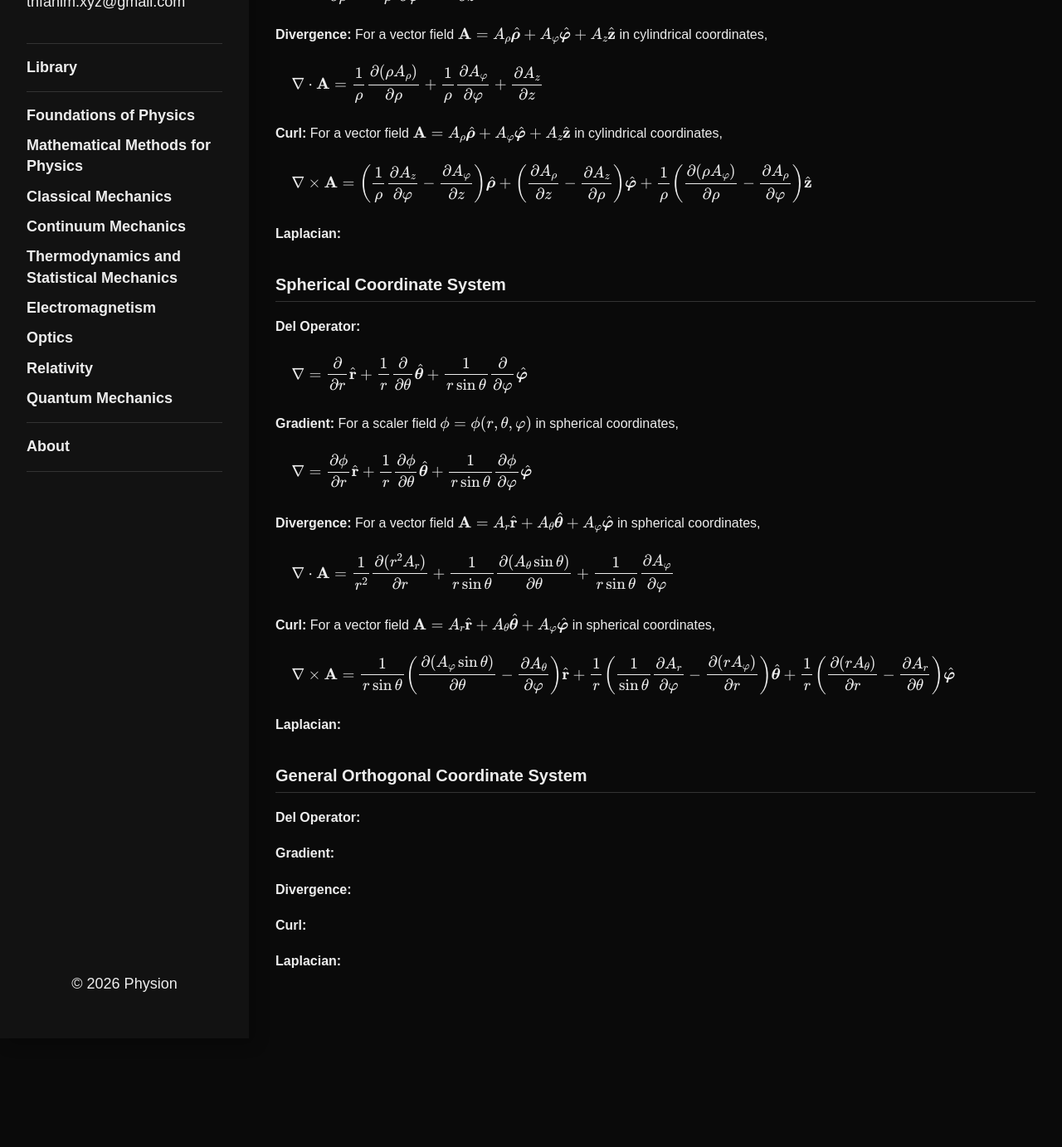
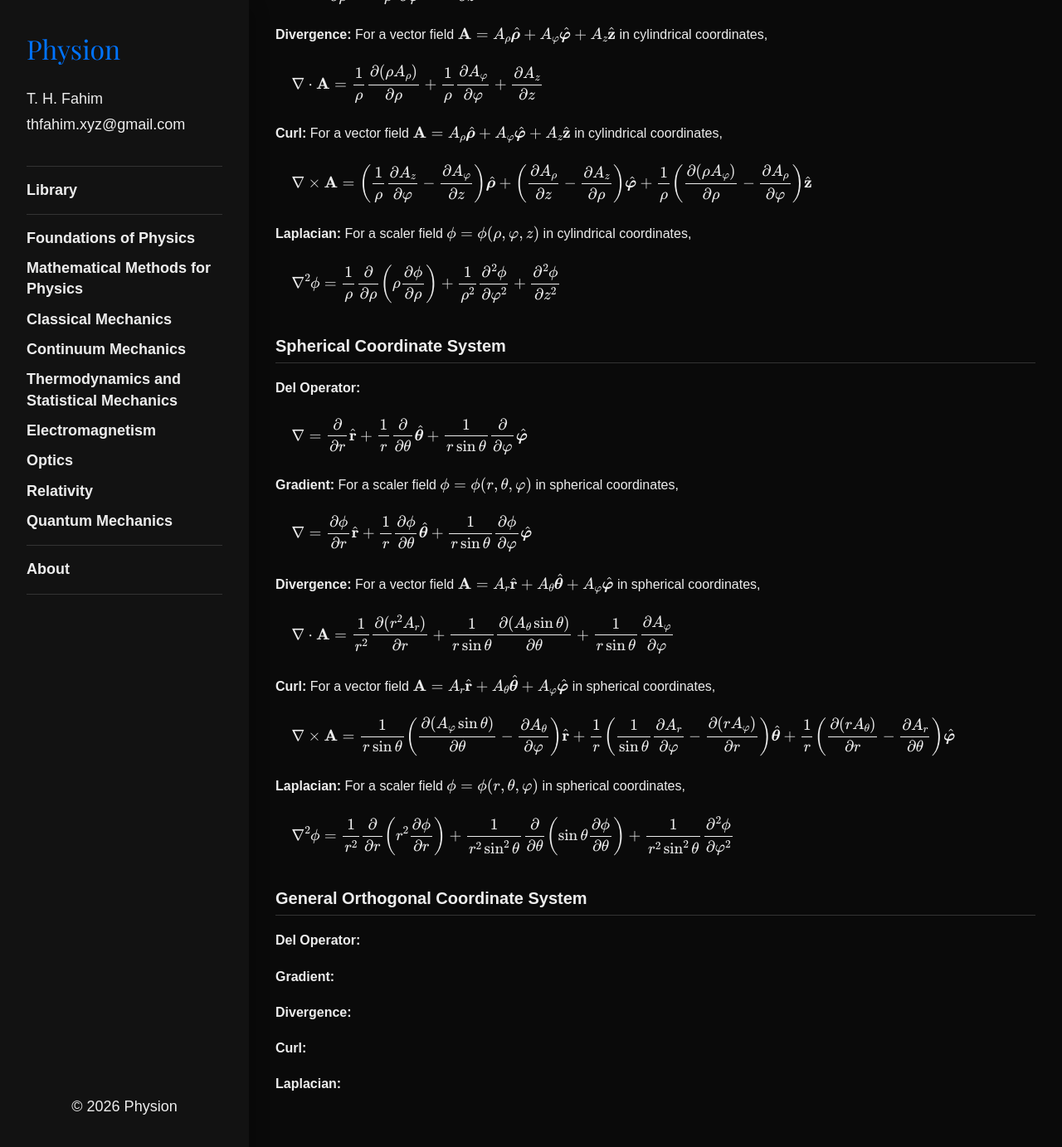
Before and after one commit to thfahim-xyz/physion, a Jekyll site: the page built from books/math_methods/math_methods02/03.md, in a window 1280 px wide and 1400 px high, scrolled down 4644 px. Shown: the top 1383 px of the window at 83% size. Built offline with Jekyll 4.4.1, drawn with Linux system fonts in a browser that asks for light colours; before the commit the page ends 5896 px from its top, so only the background shows below that.

Commit message:
Update Mathematical Methods for Physics

```diff
--- a/books/math_methods/math_methods02/03.md
+++ b/books/math_methods/math_methods02/03.md
@@ -232,7 +232,13 @@ $$
     + \frac{1}{\rho} \left( \frac{\partial (\rho A_{\varphi})}{\partial \rho} - \frac{\partial A_{\rho}}{\partial \varphi} \right) \hat{\mathbf z}
 $$
 
-**Laplacian:**
+**Laplacian:** For a scaler field $\phi = \phi(\rho, \varphi, z)$ in cylindrical coordinates,
+
+$$
+    \nabla^2 \phi = \frac{1}{\rho} \frac{\partial}{\partial \rho} \left( \rho \frac{\partial \phi}{\partial \rho} \right)
+                    + \frac{1}{\rho^2} \frac{\partial^2 \phi}{\partial \varphi^2}
+                    + \frac{\partial^2 \phi}{\partial z^2}
+$$
 
 ### Spherical Coordinate System
 
@@ -263,7 +269,13 @@ $$
     + \frac{1}{r} \left( \frac{\partial (r A_{\theta})}{\partial r} - \frac{\partial A_r}{\partial \theta} \right) \hat{\boldsymbol \varphi}
 $$
 
-**Laplacian:**
+**Laplacian:** For a scaler field $\phi = \phi(r, \theta, \varphi)$ in spherical coordinates,
+
+$$
+    \nabla^2 \phi = \frac{1}{r^2} \frac{\partial}{\partial r} \left( r^2 \frac{\partial \phi}{\partial r} \right)
+                    + \frac{1}{r^2 \sin^2 \theta} \frac{\partial}{\partial \theta} \left( \sin \theta \frac{\partial \phi}{\partial \theta} \right)
+                    + \frac{1}{r^2 \sin^2 \theta} \frac{\partial^2 \phi}{\partial \varphi^2}
+$$
 
 ### General Orthogonal Coordinate System
 
```
